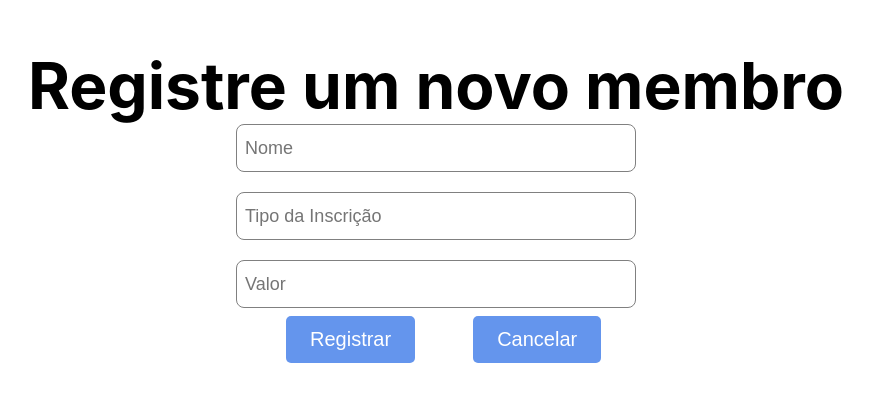
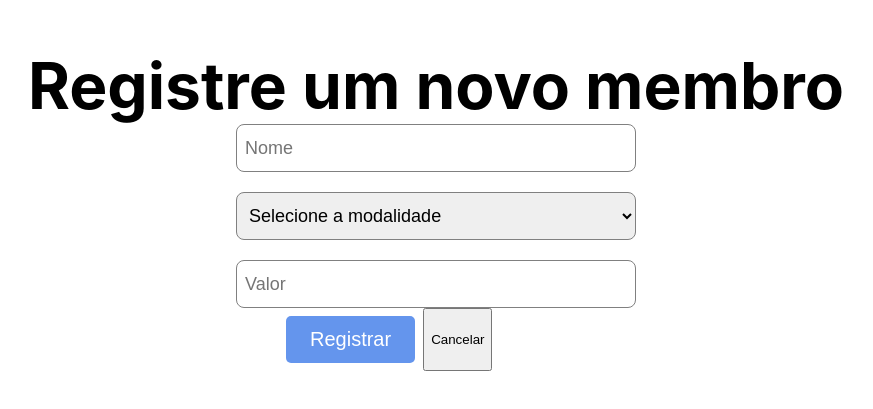
Before and after one commit to Tech-Priest1/frontEndReact, a React (Create React App) app in the folder academia/: page /registerMember in a window 1280 px wide. Shown: the part 191-600 px from the top of the page, without its empty margins (204-1077 px from the left). Built offline with nearby package versions, Linux system fonts and the light colour scheme.

Commit message:
implementing gym modality

```diff
--- a/academia/src/App.js
+++ b/academia/src/App.js
@@ -5,11 +5,21 @@
 import RegisterMember from './member/registerMember'
 import EditMember from './member/editMember'
 import './App.css'
-import { useState } from 'react'
+import { useState, useEffect } from 'react'
+
 
 function App() {
   const [loggedIn, setLoggedIn] = useState(false)
   const [email, setEmail] = useState('')
+
+  useEffect(() => {
+    const initialGymTypes = ['Musculação', 'Jiu-jitsu', 'Judô'];
+    const storedGymTypes = JSON.parse(localStorage.getItem('gymTypes'));
+
+    if (!storedGymTypes || storedGymTypes.length === 0) {
+      localStorage.setItem('gymTypes', JSON.stringify(initialGymTypes));
+    }
+  }, []);
 
   return (
     <div className="App">
--- a/academia/src/member/registerMember.js
+++ b/academia/src/member/registerMember.js
@@ -1,26 +1,31 @@
-import React, { useState } from 'react'
-import { useNavigate } from 'react-router-dom'
+import React, { useState, useEffect } from 'react';
+import { useNavigate } from 'react-router-dom';
 
 const RegisterMember = () => {
-  const [name, setName] = useState('')
-  const [gymType, setgymType] = useState('')
-  const [price, setPrice] = useState('')
+  const [name, setName] = useState('');
+  const [gymType, setGymType] = useState('');
+  const [price, setPrice] = useState('');
+  const [gymTypes, setGymTypes] = useState([]);
+  const navigate = useNavigate();
 
-  const navigate = useNavigate()
+  useEffect(() => {
+    const storedGymTypes = JSON.parse(localStorage.getItem('gymTypes')) || [];
+    setGymTypes(storedGymTypes);
+  }, []);
 
   const onCancelClick = () => {
-    navigate('/')
-  }
+    navigate('/');
+  };
 
   const handleSubmit = (e) => {
-    e.preventDefault()
+    e.preventDefault();
 
-    const members = JSON.parse(localStorage.getItem('members')) || []
+    const members = JSON.parse(localStorage.getItem('members')) || [];
 
-    const existingMember = members.find(members => members.name === name)
+    const existingMember = members.find(member => member.name === name);
     if (existingMember) {
-      alert('Membro já existe!')
-      return
+      alert('Membro já existe!');
+      return;
     }
 
     const lastMember = members[members.length - 1];
@@ -28,8 +33,8 @@
     members.push({ id, name, gymType, price });
     localStorage.setItem('members', JSON.stringify(members));
 
-    navigate('/')
-  }
+    navigate('/');
+  };
 
   return (
     <div className="mainContainer">
@@ -42,19 +47,24 @@
         </div>
         <br />
         <div>
-          <input type="gymType" placeholder="Tipo da Inscrição" value={gymType} onChange={(e) => setgymType(e.target.value)} className='inputBox' required />
+          <select value={gymType} onChange={(e) => setGymType(e.target.value)} className='inputBox' required>
+            <option value="" disabled>Selecione a modalidade</option>
+            {gymTypes.map((type, index) => (
+              <option key={index} value={type}>{type}</option>
+            ))}
+          </select>
         </div>
         <br />
         <div>
           <input type="text" placeholder="Valor" value={price} onChange={(e) => setPrice(e.target.value)} className='inputBox' required />
         </div>
         <div className="separador">
-        <button type="submit" className='inputButton'>Registrar</button>
-        <button type="submit" className='inputButton' onClick={onCancelClick}>Cancelar</button>
+          <button type="submit" className='inputButton'>Registrar</button>
+          <button type="button" className='inputButton' onClick={onCancelClick}>Cancelar</button>
         </div>
       </form>
     </div>
-  )
-}
+  );
+};
 
-export default RegisterMember
+export default RegisterMember;
```
